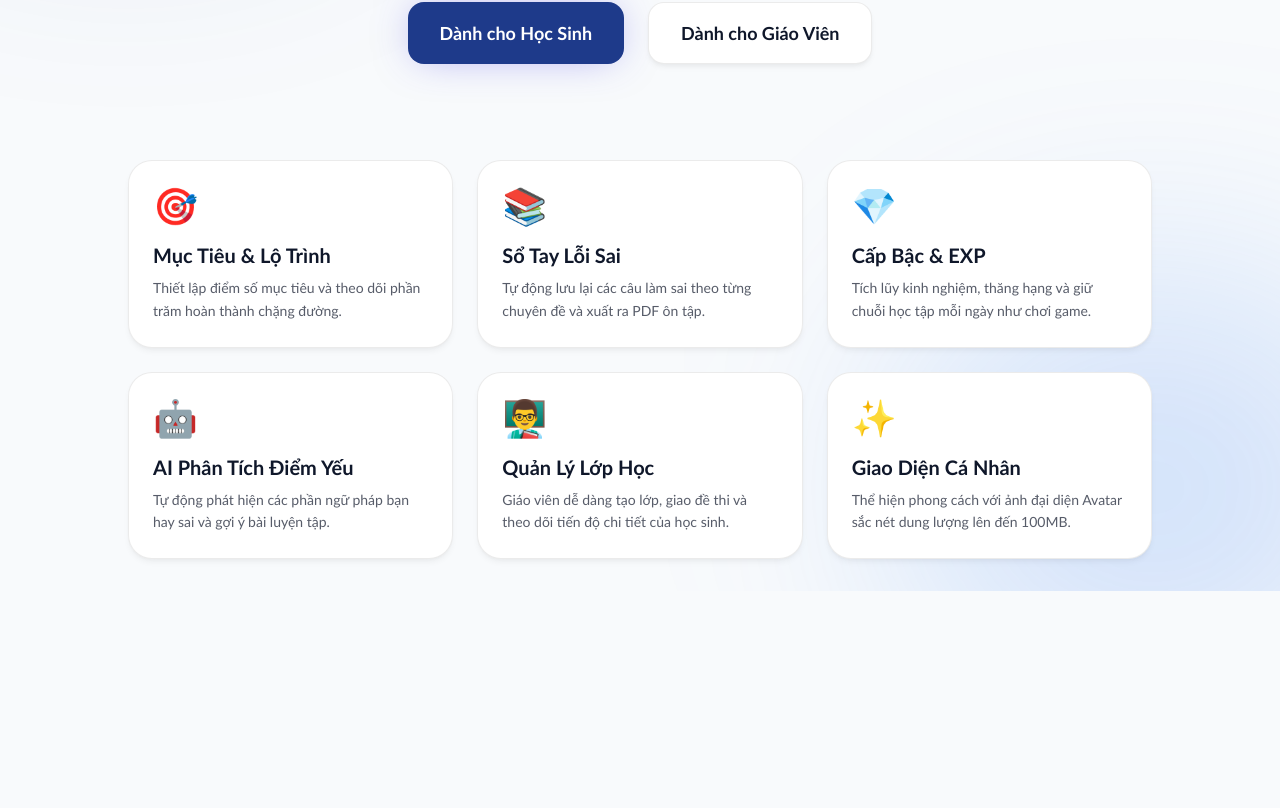
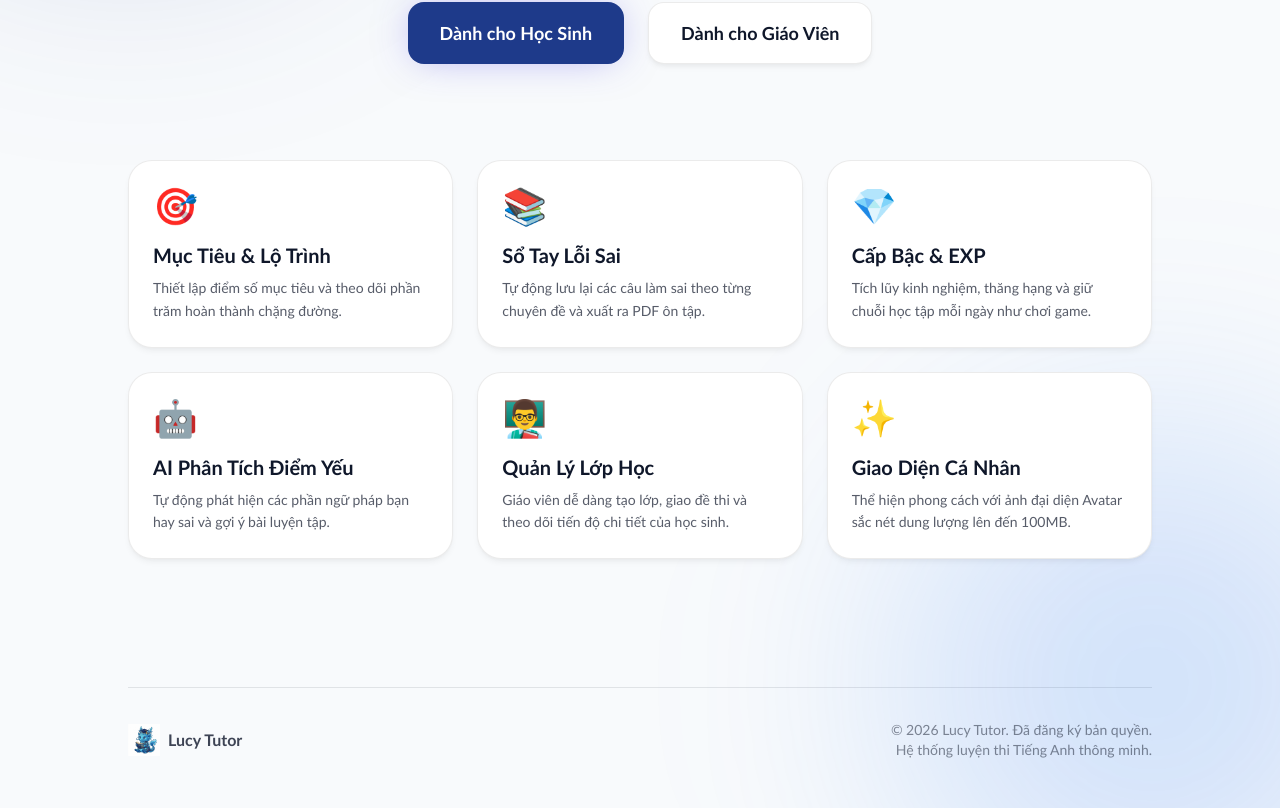
Before and after one commit to lucy080821/lucy-tutor, a Next.js app in the folder frontend/: page / in a window 1280 px wide. Shown: the part 519-1327 px from the top of the page. Before the commit the page ends 1110 px from the top, so only its background shows below. Built offline with nearby package versions, Linux system fonts and the light colour scheme.

Commit message:
docs: Add footer and favicon

```diff
--- a/frontend/src/app/page.tsx
+++ b/frontend/src/app/page.tsx
@@ -61,6 +61,17 @@ export default function Home() {
           desc="Thể hiện phong cách với ảnh đại diện Avatar sắc nét dung lượng lên đến 100MB."
         />
       </div>
+      {/* Footer */}
+      <footer className="mt-32 w-full max-w-5xl border-t border-foreground/10 pt-8 pb-4 text-center z-10 flex flex-col md:flex-row justify-between items-center gap-4">
+        <div className="flex items-center gap-2">
+          <img src="/logo.png" alt="Lucy Tutor Logo" className="w-8 h-8 object-contain" />
+          <span className="font-bold text-foreground/80">Lucy Tutor</span>
+        </div>
+        <p className="text-sm text-foreground/50 text-left md:text-right">
+          © 2026 Lucy Tutor. Đã đăng ký bản quyền.<br/>
+          Hệ thống luyện thi Tiếng Anh thông minh.
+        </p>
+      </footer>
     </div>
   );
 }
```
Also changed, not shown: frontend/src/app/icon.png (added).
